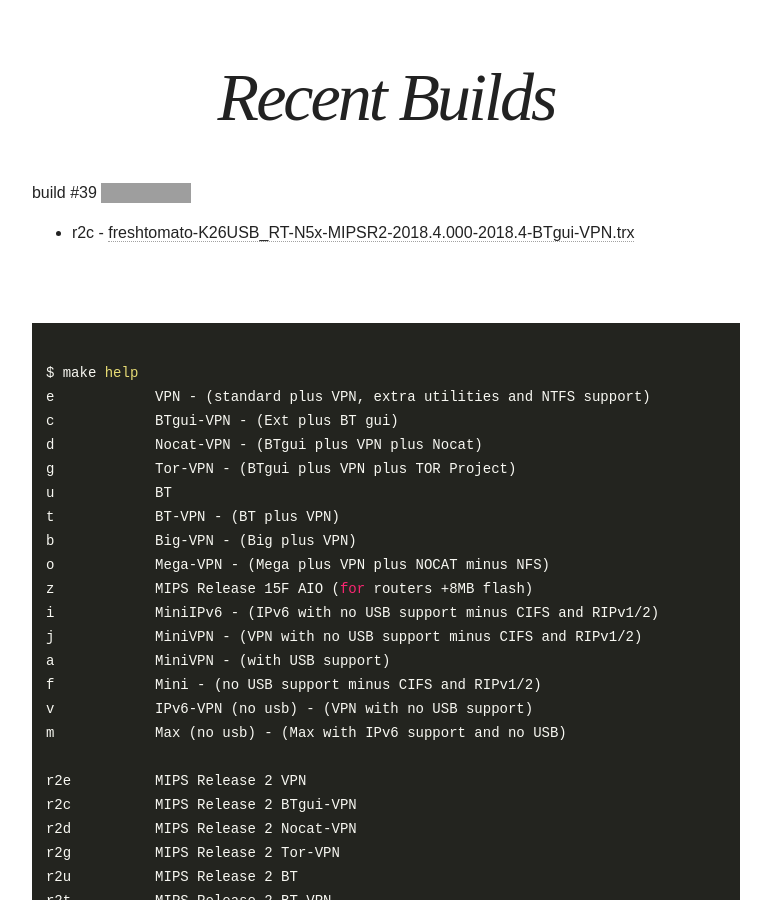
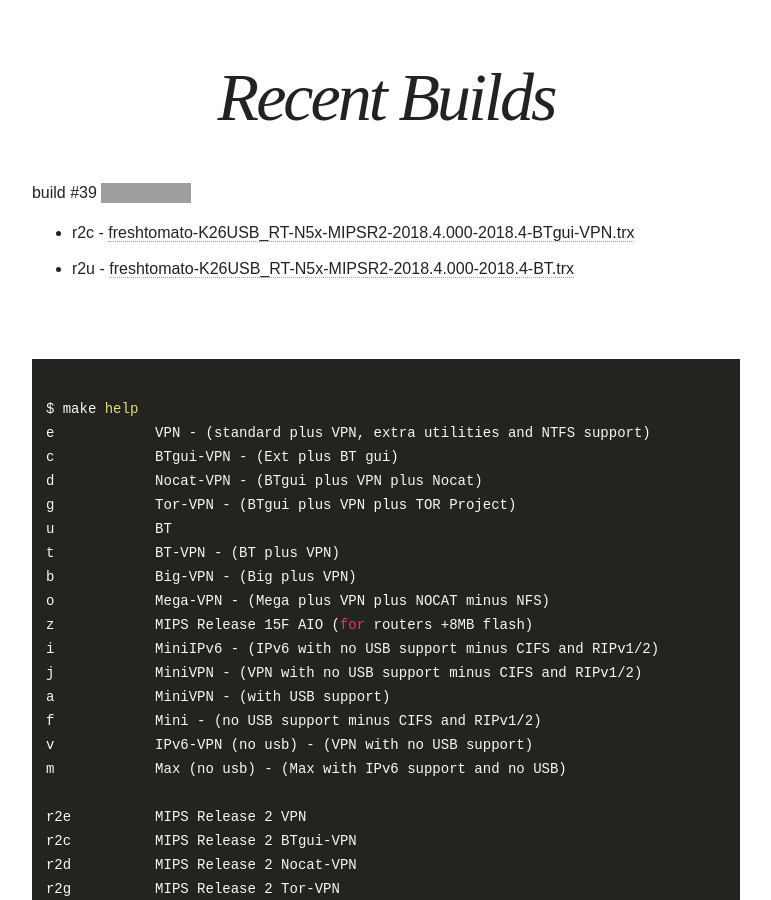
Before and after one commit to oglopss/freshtomato-mips-ci-jekyll, a Jekyll site: the page built from index.html, in a window 1280 px wide and 900 px high, scrolled down 415 px. Shown: the whole window, without its empty margins (254-1025 px from the left). Built offline with Jekyll 4.4.1, drawn with Linux system fonts in a browser that asks for light colours; nearby versions of some CDN libraries; grey boxes are pictures that could not be loaded.

Commit message:
Travis build 39 r2u pushed to gh-pages

```diff
--- a/_data/ss.yml
+++ b/_data/ss.yml
@@ -1,3 +1,4 @@
 build: 39
 files:
   - 0002 r2c freshtomato-K26USB_RT-N5x-MIPSR2-2018.4.000-2018.4-BTgui-VPN.trx
+  - 0005 r2u freshtomato-K26USB_RT-N5x-MIPSR2-2018.4.000-2018.4-BT.trx
```
Also changed, not shown: 1 other file.
